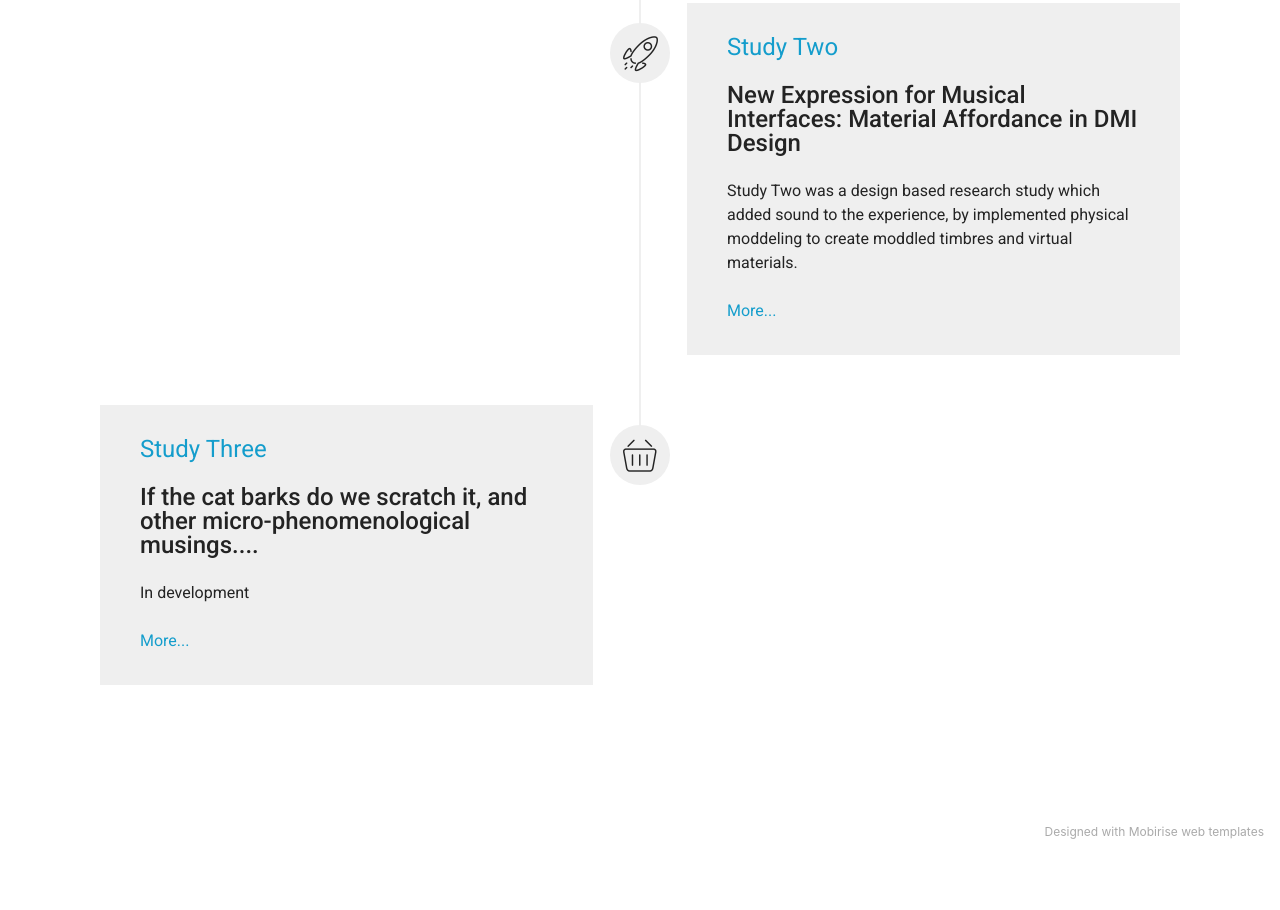
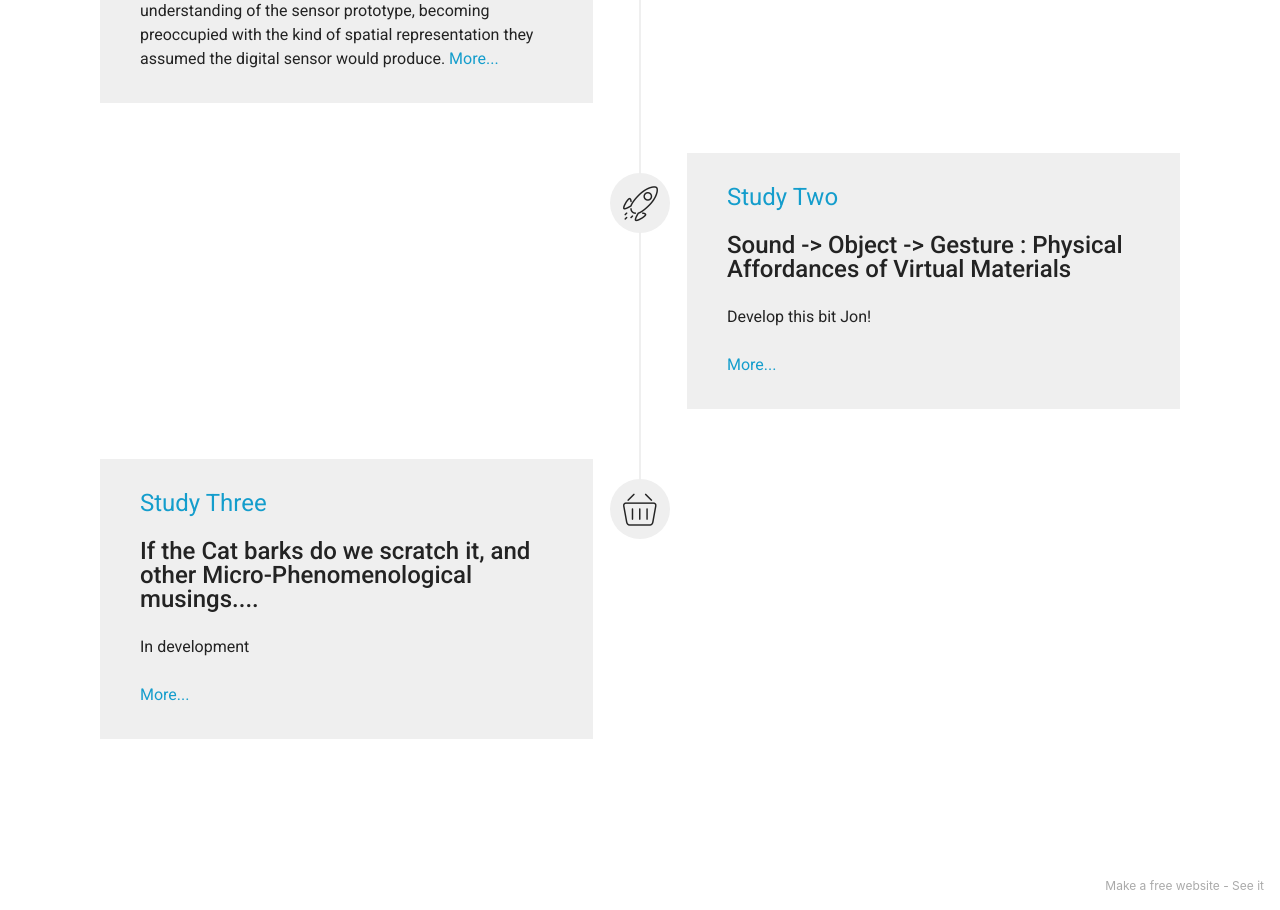
Before and after one commit to JonPigrem/Web, a plain HTML site: page page2.html in a window 1280 px wide. Shown: the part 1771-2681 px from the top of the page. Before the commit the page ends 2627 px from the top, so only its background shows below. Drawn offline with Linux system fonts and the light colour scheme; files whose address does not match are found by name.

Commit message:
Add files via upload

```diff
--- a/page2.html
+++ b/page2.html
@@ -93,7 +93,7 @@
 
     <div class="container">
         <div class="media-container-row">
-            <div class="mbr-text col-12 mbr-fonts-style display-7 col-md-12"><p><br></p><p>My research is set within the field of Digital Luthiery and explores the influence of construction material and sound production in the design and use of digital musical instruments (dmis). </p><p>The research is conduction through a series of user studies (outlined below) in which interaction data is gathered as participants imagine (study 1), create (study 2) and perform on (Study 3) digital musical instrument that exhibit particular (and often constrained) material properties. This is facilitated through the use of a range of real and physically modeled materials and sounds. These real and virtual elements are lovingly crafted into musical possibilities by wonderful humans, while generating quantitative and qualitative data. A mix methods approach is implemented, which in combination with a micro-phenomenological interview technique seeks to quantify and rationalise user experiences.</p></div>
+            <div class="mbr-text col-12 mbr-fonts-style display-7 col-md-12"><p><span style="font-size: 1rem;">My research is set within the field of Digital Luthiery and explores the influence of construction material and sound production in the design and use of digital musical instruments (dmis).</span><br></p><p>The research is conduction through a series of user studies (outlined below) in which interaction data is gathered as participants imagine (study 1), create (study 2) and perform on (Study 3) digital musical instrument that exhibit particular (and often constrained) material properties. This is facilitated through the use of a range of real and physically modeled materials and sounds. These real and virtual elements are lovingly crafted into musical possibilities by wonderful humans, while generating quantitative and qualitative data. A mix methods approach is implemented, which in combination with a micro-phenomenological interview technique seeks to quantify and rationalise user experiences.</p></div>
         </div>
     </div>
 </section>
@@ -117,7 +117,7 @@
                     <div class="timeline-text-content">
                         <h4 class="mbr-timeline-title pb-3 mbr-fonts-style display-5">
                             <a href="page30.html" class="text-primary">Industry Placement</a><br><br>- Bela/Touchkeys</h4>
-                        <p class="mbr-timeline-text mbr-fonts-style display-7">The focus of my industry placement with <a href="https://bela.io" class="text-primary" target="_blank">Bela</a> / <a href="https://touchkeys.co.uk" class="text-primary" target="_blank">Touchkeys</a>&nbsp;was the development of a new musical instrument using the Touchkey sensors. Along the way the sensors were assessed against various common benchmarks of performance in digital musical instrument design, and have since grown into the <a href="https://bela.io/products/trill/" class="text-primary" target="_blank">Bela Trill</a> range. <br><br>A surprising research outcome was the strength of material based expectation in peoples reflection on new musical instrument prototypes. The project saw the development of Instrument X and an idea was born. <a href="page30.html" class="text-primary">More...</a></p>
+                        <p class="mbr-timeline-text mbr-fonts-style display-7">The focus of my industry placement with <a href="https://bela.io" class="text-primary" target="_blank">Bela</a> / <a href="https://touchkeys.co.uk" class="text-primary" target="_blank">Touchkeys</a>&nbsp;was the development of a new musical instrument using the Touchkey sensors. Along the way the sensors were assessed against various common benchmarks of performance in digital musical instrument design, and have since grown into the <a href="https://bela.io/products/trill/" class="text-primary" target="_blank">Bela Trill</a> range. <br><br>A surprising research outcome was the strength of material based affordances in peoples expectation of and reflection on new musical instrument prototypes. The project saw the development of Instrument X and an idea was born. <a href="page30.html" class="text-primary">More...</a></p>
                      </div>
                 </div>
             </div>
@@ -129,7 +129,7 @@
                 <div class="col-xs-12 col-md-6 align-left ">
                     <div class="timeline-text-content">
                         <h4 class="mbr-timeline-title pb-3 mbr-fonts-style display-5"><p><a href="page27.html" class="text-primary">Study One</a><br><br>- Do We Speak Sensor? Cultural&nbsp; &nbsp; &nbsp;&nbsp;Constraints of Embodied Interaction</p></h4>
-                        <p class="mbr-timeline-text mbr-fonts-style display-7">Following the outcomes of the placement, Study One sought to explore the notion of cultural expectations and understandings of digital musical instruments based on their physicality and obvious sensor modalities. 'Non-functional' prototype instruments were used to probe participants expectations of interaction with a range of materials and sensor modalities (both imagined and explicit).<br><br>The outcome of the research demonstrated a distinct 'machine centred' approach to interaction with obvious sensor modalities in which the user ...<br><br>...material-centred approach<br><br><a href="page27.html" class="text-primary">More...</a></p>
+                        <p class="mbr-timeline-text mbr-fonts-style display-7">Following the outcomes of the placement, Study One sought to explore the notion of cultural expectations and understandings of digital musical instruments based on their physicality and obvious sensor modalities. 'Non-functional' prototype instruments were used to probe participants expectations of interaction with a range of materials and sensor modalities (both imagined and explicit).<br><br>It is clear from the study that materiality plays a huge role<br>in expectation of both gestural interaction and sonic response in DMIs. Our data show that participants assessment of potential gesture is guided by the playing surface, and beyond this their expectation of what the instrument does and how it sounds is fundamentally linked to material considerations.<br><br>The outcome of the study highlights a limitation in relation to explicit sensor technology, which we attribute to a ‘machine centered’ approach to instrumental interaction. Participants exhibited a very different understanding of the sensor prototype, becoming preoccupied with the kind of spatial representation they assumed the digital sensor would produce.&nbsp;<a href="page27.html" class="text-primary">More...</a></p>
                     </div>
                 </div>
             </div>
@@ -141,9 +141,9 @@
                 <div class="col-xs-12 col-md-6 align-left">
                     <div class="timeline-text-content">
                         <h4 class="mbr-timeline-title pb-3 mbr-fonts-style display-5">
-                            <a href="page26.html" class="text-primary">Study Two</a><br><br>New Expression for Musical Interfaces: Material Affordance in DMI Design</h4>
+                            <a href="page26.html" class="text-primary">Study Two</a><br><br>Sound -&gt; Object -&gt; Gesture : Physical Affordances of Virtual Materials</h4>
                         <p class="mbr-timeline-text mbr-fonts-style display-7">
-                            Study Two was a design based research study which added sound to the experience, by implemented physical moddeling to create moddled timbres and&nbsp;virtual materials.<br><br><a href="page26.html" class="text-primary">More...</a></p>
+                            Develop this bit Jon!<br><br><a href="page26.html" class="text-primary">More...</a></p>
                     </div>
                 </div>
             </div>
@@ -155,7 +155,7 @@
                 <div class="col-xs-12 col-md-6 align-left ">
                     <div class="timeline-text-content">
                         <h4 class="mbr-timeline-title pb-3 mbr-fonts-style display-5">
-                            <a href="page28.html" class="text-primary">Study Three</a><br><br>If the cat barks do we scratch it, and other micro-phenomenological musings....</h4>
+                            <a href="page28.html" class="text-primary">Study Three</a><br><br>If the Cat barks do we scratch it, and other Micro-Phenomenological musings....</h4>
                         <p class="mbr-timeline-text mbr-fonts-style display-7">
                             In development<br><br><a href="page28.html" class="text-primary">More...</a><br></p>
                     </div>
@@ -218,7 +218,7 @@
             </div>
         </div>
     </div>
-</section><section style="background-color: #fff; font-family: -apple-system, BlinkMacSystemFont, 'Segoe UI', 'Roboto', 'Helvetica Neue', Arial, sans-serif; color:#aaa; font-size:12px; padding: 0; align-items: center; display: flex;"><a href="https://mobirise.site/m" style="flex: 1 1; height: 3rem; padding-left: 1rem;"></a><p style="flex: 0 0 auto; margin:0; padding-right:1rem;">Designed with Mobirise <a href="https://mobirise.site/u" style="color:#aaa;">web</a> templates</p></section><script src="assets/popper/popper.min.js"></script>  <script src="assets/web/assets/jquery/jquery.min.js"></script>  <script src="assets/bootstrap/js/bootstrap.min.js"></script>  <script src="assets/tether/tether.min.js"></script>  <script src="assets/smoothscroll/smooth-scroll.js"></script>  <script src="assets/dropdown/js/nav-dropdown.js"></script>  <script src="assets/dropdown/js/navbar-dropdown.js"></script>  <script src="assets/touchswipe/jquery.touch-swipe.min.js"></script>  <script src="assets/theme/js/script.js"></script>
+</section><section style="background-color: #fff; font-family: -apple-system, BlinkMacSystemFont, 'Segoe UI', 'Roboto', 'Helvetica Neue', Arial, sans-serif; color:#aaa; font-size:12px; padding: 0; align-items: center; display: flex;"><a href="https://mobirise.site/v" style="flex: 1 1; height: 3rem; padding-left: 1rem;"></a><p style="flex: 0 0 auto; margin:0; padding-right:1rem;">Make a free website - <a href="https://mobirise.site/w" style="color:#aaa;">See it</a></p></section><script src="assets/popper/popper.min.js"></script>  <script src="assets/web/assets/jquery/jquery.min.js"></script>  <script src="assets/bootstrap/js/bootstrap.min.js"></script>  <script src="assets/tether/tether.min.js"></script>  <script src="assets/smoothscroll/smooth-scroll.js"></script>  <script src="assets/dropdown/js/nav-dropdown.js"></script>  <script src="assets/dropdown/js/navbar-dropdown.js"></script>  <script src="assets/touchswipe/jquery.touch-swipe.min.js"></script>  <script src="assets/theme/js/script.js"></script>
 
 
 </body>
```
